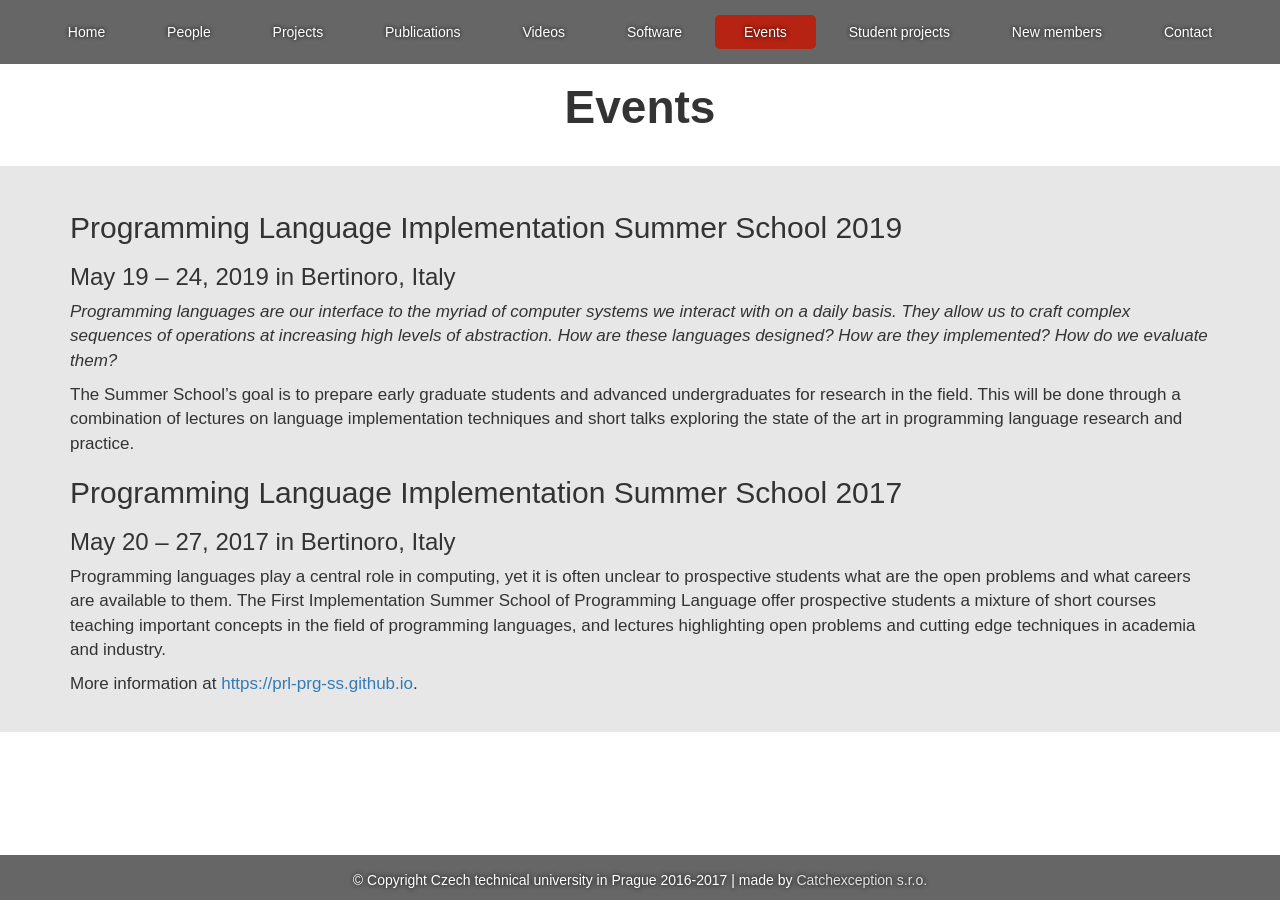
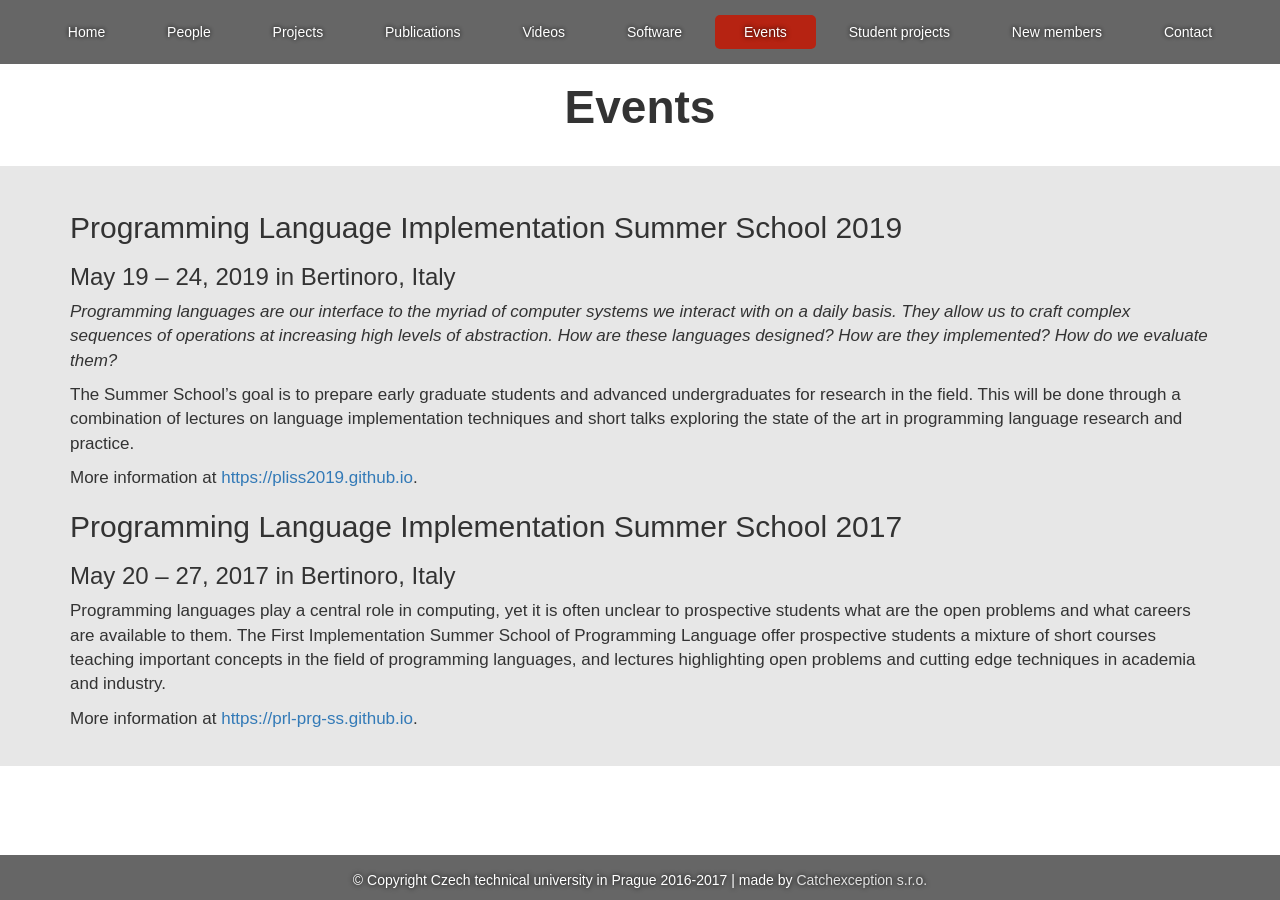
Before and after one commit to PRL-PRG/prl-prg.github.io, a Jekyll site: the page built from events.md, in a window 1280 px wide. Built offline with Jekyll 4.4.1, drawn with Linux system fonts in a browser that asks for light colours.

Commit message:
Bertinoro 2019: link.

```diff
--- a/events.md
+++ b/events.md
@@ -16,6 +16,7 @@ undergraduates for research in the field. This will be done through a
 combination of lectures on language implementation techniques and short talks
 exploring the state of the art in programming language research and practice.
 
+More information at [https://pliss2019.github.io](https://pliss2019.github.io).
 
 ## Programming Language Implementation Summer School 2017
 ### May 20 -- 27, 2017 in Bertinoro, Italy
```
